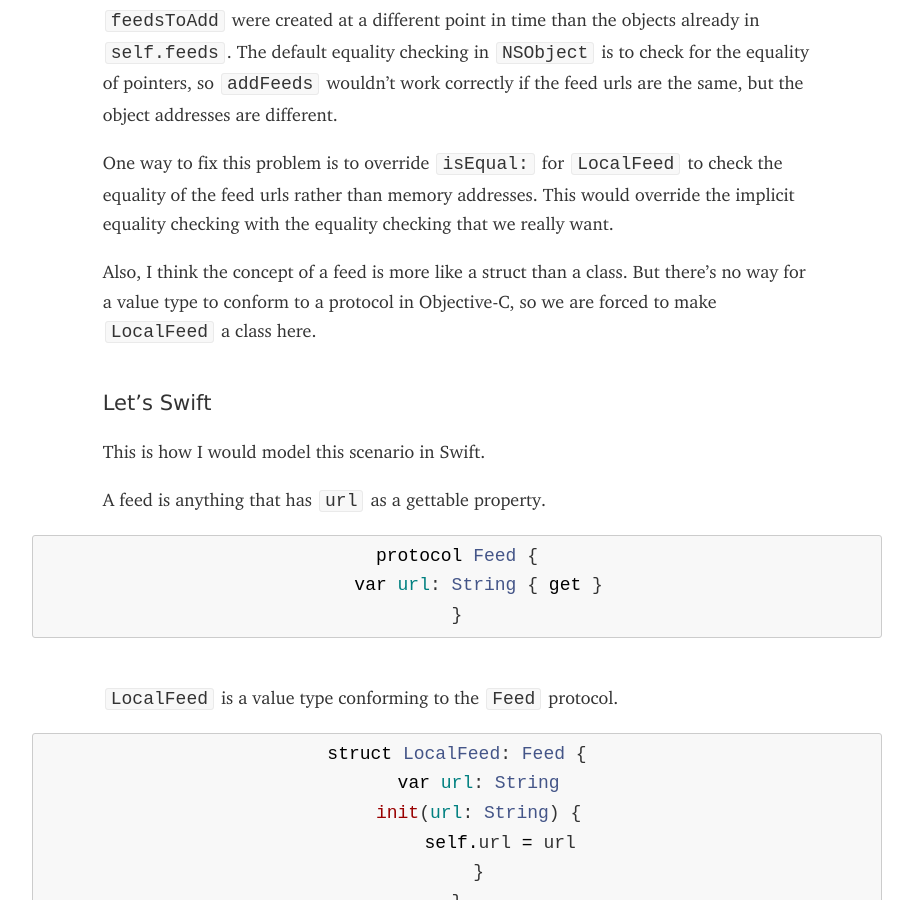
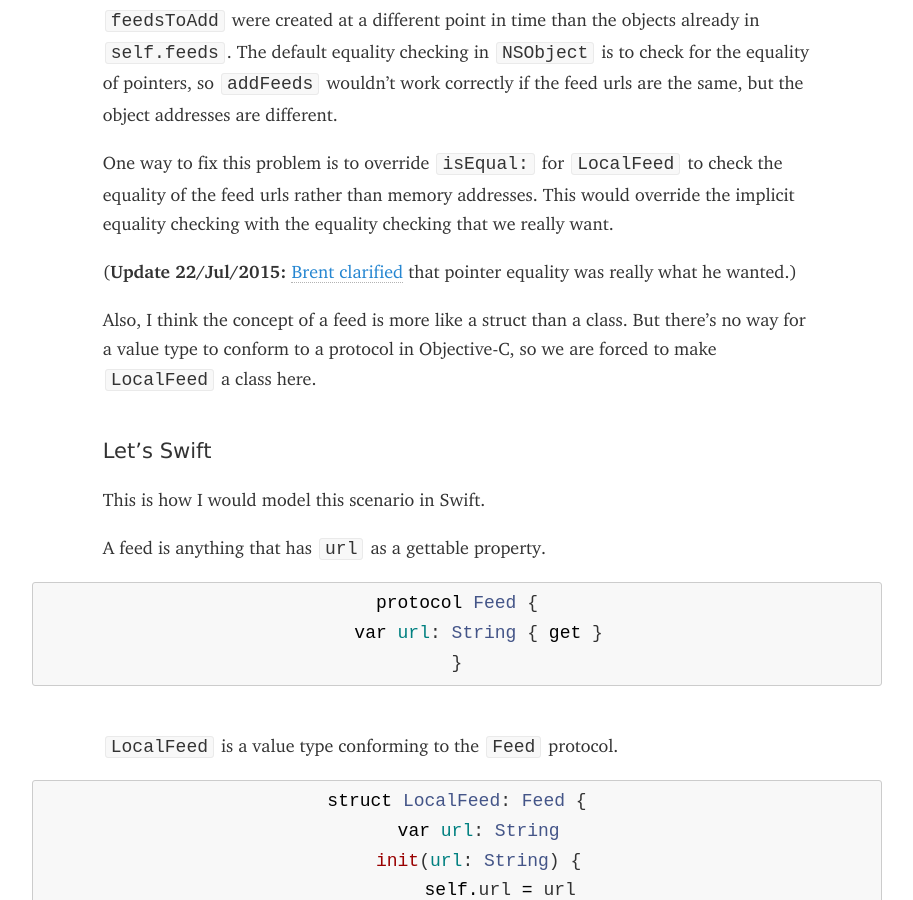
Before and after one commit to roop/roop.github.io, a Jekyll site: the page built from _posts/2015-07-21-brents-feeds-and-folders.md, in a window 1280 px wide and 900 px high, scrolled down 1211 px. Shown: the whole window, without its empty margins (183-1096 px from the left). Built offline with Jekyll 4.4.1, drawn with Linux system fonts in a browser that asks for light colours; some web fonts are replaced; some of the changed text lies outside the part shown.

Commit message:
Update Brent's feeds and folders post

```diff
--- a/_posts/2015-07-21-brents-feeds-and-folders.md
+++ b/_posts/2015-07-21-brents-feeds-and-folders.md
@@ -55,6 +55,9 @@ One way to fix this problem is to override `isEqual:` for `LocalFeed`
 to check the equality of the feed urls rather than memory addresses.
 This would override the implicit equality checking with the equality
 checking that we really want.
+
+(**Update 22/Jul/2015:** [Brent clarified][brent's twitter reply] that pointer
+equality was really what he wanted.)
 
 Also, I think the concept of a feed is more like a struct than a class.
 But there's no way for a value type to conform to a protocol in
@@ -173,3 +176,7 @@ code is the `==` function. But I would argue that likewise, we needed an
 
 I'd love to hear your feedback on this, especially Brent's. You can find
 me on Twitter [@roopeshchander](http://twitter.com/roopeshchander).
+
+(**Update 22/Jul/2015:** Brent's [feedback tweet][brent's twitter reply].)
+
+[brent's twitter reply]: https://twitter.com/brentsimmons/status/623510343344455680
```
